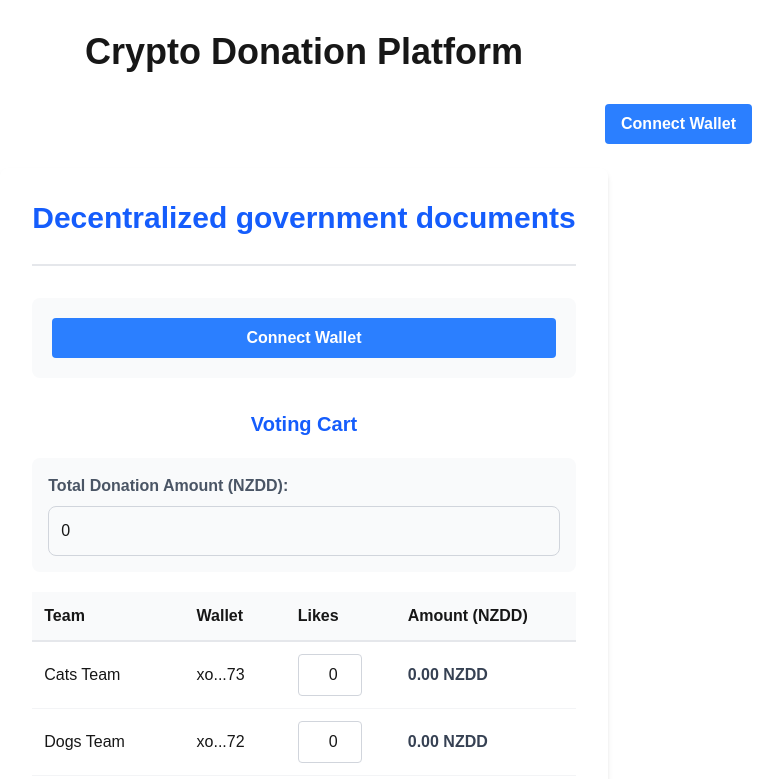
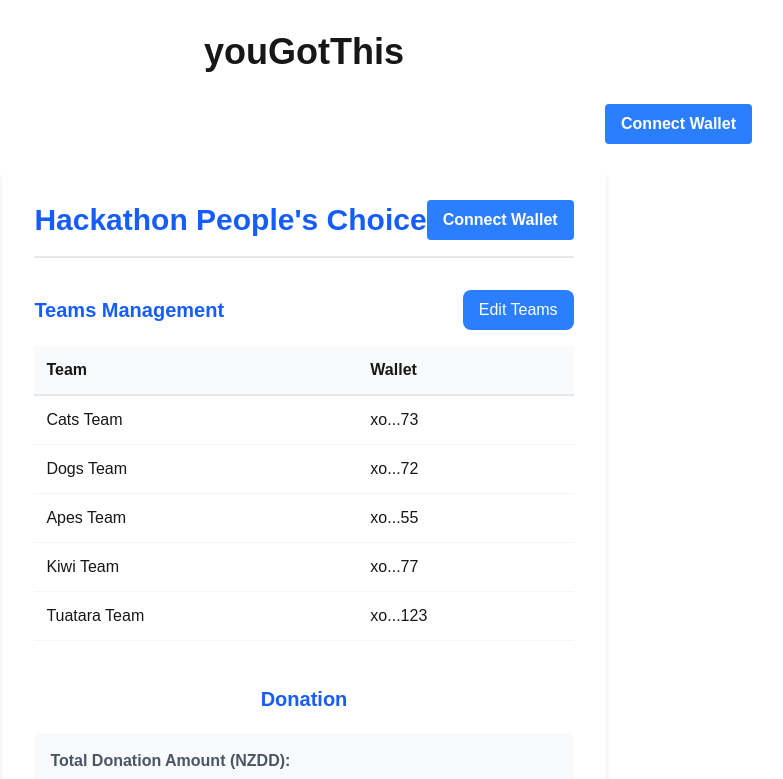
Before and after one commit to derjogi/web3hackathon, a Next.js app in the folder frontend/: page / in a window 1280 px wide. Shown: the top 779 px of the page, without its empty margins (336-1119 px from the left). Built offline with nearby package versions, Linux system fonts and the light colour scheme.

Commit message:
hackathon

```diff
--- a/frontend/src/app/components/DonationForm.jsx
+++ b/frontend/src/app/components/DonationForm.jsx
@@ -1,6 +1,7 @@
 'use client'
 import { useState, useEffect } from 'react';
 import { ethers } from 'ethers';
+import WalletConnect from './WalletConnect';
 
 export default function DecentralizedGovernment() {
   const [currentBalance, setCurrentBalance] = useState(100);
@@ -11,78 +12,32 @@ export default function DecentralizedGovernment() {
   const [account, setAccount] = useState('');
   const [network, setNetwork] = useState('');
   const [ethBalance, setEthBalance] = useState(0);
-
-  const teams = [
+  const [teams, setTeams] = useState([
     { name: "Cats Team", wallet: "xo...73" },
     { name: "Dogs Team", wallet: "xo...72" },
     { name: "Apes Team", wallet: "xo...55" },
     { name: "Kiwi Team", wallet: "xo...77" },
     { name: "Tuatara Team", wallet: "xo...123" }
-  ];
+  ]);
+  const [isEditMode, setIsEditMode] = useState(false);
+  const [newTeamName, setNewTeamName] = useState('');
+  const [newTeamWallet, setNewTeamWallet] = useState('');
 
   useEffect(() => {
     calculateAmounts();
   }, [totalDonation]);
 
-  useEffect(() => {
-    // Check if wallet is already connected
-    checkWalletConnection();
+  // Handle account changes from WalletConnect component
+  const handleAccountChange = async (newAccount, newNetwork) => {
+    setAccount(newAccount);
+    setNetwork(newNetwork);
 
-    // Listen for account changes
-    if (window.ethereum) {
-      window.ethereum.on('accountsChanged', (accounts) => {
-        if (accounts.length > 0) {
-          setAccount(accounts[0]);
-          getWalletBalance(accounts[0]);
+    if (newAccount) {
+      await getWalletBalance(newAccount);
     } else {
-          setAccount('');
       setEthBalance(0);
     }
-      });
-    }
-
-    return () => {
-      if (window.ethereum) {
-        window.ethereum.removeListener('accountsChanged', () => {});
-      }
   };
-  }, []);
-
-  async function checkWalletConnection() {
-    if (window.ethereum) {
-      try {
-        const provider = new ethers.providers.Web3Provider(window.ethereum);
-        const accounts = await provider.listAccounts();
-
-        if (accounts.length > 0) {
-          setAccount(accounts[0]);
-          const network = await provider.getNetwork();
-          setNetwork(network.name);
-          getWalletBalance(accounts[0]);
-        }
-      } catch (error) {
-        console.error("Error checking wallet connection:", error);
-      }
-    }
-  }
-
-  async function connectWallet() {
-    if (window.ethereum) {
-      try {
-        const accounts = await window.ethereum.request({ method: 'eth_requestAccounts' });
-        const provider = new ethers.providers.Web3Provider(window.ethereum);
-        const network = await provider.getNetwork();
-
-        setAccount(accounts[0]);
-        setNetwork(network.name);
-        getWalletBalance(accounts[0]);
-      } catch (error) {
-        console.error("User denied account access");
-      }
-    } else {
-      alert("Please install MetaMask!");
-    }
-  }
 
   async function getWalletBalance(address) {
     if (window.ethereum && address) {
@@ -173,7 +128,7 @@ export default function DecentralizedGovernment() {
     }
 
     // Build confirmation message
-    let confirmMessage = "Are you sure you want to submit the following votes?\n\n";
+    let confirmMessage = "Are you sure you want to submit the following NZDD?\n\n";
     let hasVotes = false;
 
     for (const [teamIndex, amount] of Object.entries(cart)) {
@@ -203,7 +158,7 @@ export default function DecentralizedGovernment() {
       setCurrentBalance(prev => prev - totalAmount);
       resetCart();
 
-      alert(`Successfully submitted votes totaling ${totalAmount.toFixed(2)} NZDD!`);
+      alert(`Successfully submitted NZDD totaling ${totalAmount.toFixed(2)} NZDD!`);
     }
   };
 
@@ -222,24 +177,72 @@ export default function DecentralizedGovernment() {
     calculateAmounts();
   };
 
+  const handleTeamNameChange = (index, newName) => {
+    const updatedTeams = [...teams];
+    updatedTeams[index].name = newName;
+    setTeams(updatedTeams);
+  };
+
+  const handleWalletChange = (index, newWallet) => {
+    const updatedTeams = [...teams];
+    updatedTeams[index].wallet = newWallet;
+    setTeams(updatedTeams);
+  };
+
+  const addNewTeam = () => {
+    if (newTeamName.trim() === '' || newTeamWallet.trim() === '') {
+      alert('Please enter both team name and wallet address');
+      return;
+    }
+
+    setTeams([...teams, { name: newTeamName, wallet: newTeamWallet }]);
+    setNewTeamName('');
+    setNewTeamWallet('');
+  };
+
+  const removeTeam = (index) => {
+    if (confirm(`Are you sure you want to remove ${teams[index].name}?`)) {
+      const updatedTeams = teams.filter((_, i) => i !== index);
+      setTeams(updatedTeams);
+
+      // Update cart to remove the deleted team
+      const updatedCart = { ...cart };
+      delete updatedCart[index];
+
+      // Reindex the cart keys
+      const newCart = {};
+      Object.entries(updatedCart).forEach(([key, value]) => {
+        const keyNum = parseInt(key);
+        if (keyNum > index) {
+          newCart[keyNum - 1] = value;
+        } else {
+          newCart[key] = value;
+        }
+      });
+
+      setCart(newCart);
+    }
+  };
+
+  const toggleEditMode = () => {
+    setIsEditMode(!isEditMode);
+  };
+
   return (
     <div className="max-w-3xl mx-auto bg-white p-6 md:p-8 rounded-lg shadow-md">
-      <div className="mb-8 pb-4 border-b-2 border-gray-200">
-        <h1 className="text-3xl font-bold text-blue-600 mb-3">Decentralized government documents</h1>
+      <div className="mb-8 pb-4 border-b-2 border-gray-200 flex justify-between items-center">
+        <h1 className="text-3xl font-bold text-blue-600">Hackathon People's Choice</h1>
+        <div className="wallet-connect-container">
+          <WalletConnect onAccountChange={handleAccountChange} />
+        </div>
       </div>
 
+      {account && (
         <div className="mb-8 p-5 bg-gray-50 rounded-lg">
-
-        {account ? (
-          <>
-            <label htmlFor="wallet" className="block mb-1 font-semibold text-gray-600">Wallet Address:</label>
-            <input
-              type="text"
-              id="wallet"
-              className="w-full p-3 mb-4 border border-gray-300 rounded-lg text-base"
-              value={account}
-              readOnly
-            />
+          <div className="flex justify-between items-center py-3 border-b border-gray-200">
+            <span>Connected Address:</span>
+            <span className="font-bold text-blue-600">{`${account.substring(0, 6)}...${account.substring(38)}`}</span>
+          </div>
           <div className="flex justify-between items-center py-3 border-b border-gray-200">
             <span>Network:</span>
             <span className="font-bold text-blue-600">{network}</span>
@@ -250,19 +253,109 @@ export default function DecentralizedGovernment() {
               {ethBalance.toFixed(4)} ETH
             </span>
           </div>
-          </>
+        </div>
+      )}
+
+      <div className="mb-6">
+        <div className="flex justify-between items-center mb-4">
+          <h2 className="text-xl font-semibold text-blue-600">Teams Management</h2>
+          <button
+            onClick={toggleEditMode}
+            className={`px-4 py-2 rounded-lg text-white font-medium ${isEditMode ? 'bg-red-500 hover:bg-red-600' : 'bg-blue-500 hover:bg-blue-600'}`}
+          >
+            {isEditMode ? 'Done Editing' : 'Edit Teams'}
+          </button>
+        </div>
+
+        {isEditMode && (
+          <div className="mb-6 p-4 bg-gray-50 rounded-lg">
+            <h3 className="text-lg font-semibold mb-3">Add New Team</h3>
+            <div className="grid grid-cols-1 md:grid-cols-2 gap-4 mb-4">
+              <div>
+                <label className="block mb-1 text-sm font-medium text-gray-700">Team Name</label>
+                <input
+                  type="text"
+                  className="w-full p-2 border border-gray-300 rounded-lg"
+                  value={newTeamName}
+                  onChange={(e) => setNewTeamName(e.target.value)}
+                  placeholder="Enter team name"
+                />
+              </div>
+              <div>
+                <label className="block mb-1 text-sm font-medium text-gray-700">Wallet Address</label>
+                <input
+                  type="text"
+                  className="w-full p-2 border border-gray-300 rounded-lg"
+                  value={newTeamWallet}
+                  onChange={(e) => setNewTeamWallet(e.target.value)}
+                  placeholder="Enter wallet address"
+                />
+              </div>
+            </div>
+            <button
+              onClick={addNewTeam}
+              className="w-full bg-green-500 hover:bg-green-600 text-white font-bold py-2 px-4 rounded"
+            >
+              Add Team
+            </button>
+          </div>
+        )}
+
+        <div className="overflow-x-auto">
+          <table className="w-full mb-5">
+            <thead>
+              <tr className="bg-gray-50">
+                <th className="p-3 text-left border-b-2 border-gray-200">Team</th>
+                <th className="p-3 text-left border-b-2 border-gray-200">Wallet</th>
+                {isEditMode && <th className="p-3 text-left border-b-2 border-gray-200">Actions</th>}
+              </tr>
+            </thead>
+            <tbody>
+              {teams.map((team, index) => (
+                <tr key={index} className="border-b border-gray-100">
+                  <td className="p-3">
+                    {isEditMode ? (
+                      <input
+                        type="text"
+                        className="w-full p-2 border border-gray-300 rounded"
+                        value={team.name}
+                        onChange={(e) => handleTeamNameChange(index, e.target.value)}
+                      />
                     ) : (
+                      team.name
+                    )}
+                  </td>
+                  <td className="p-3">
+                    {isEditMode ? (
+                      <input
+                        type="text"
+                        className="w-full p-2 border border-gray-300 rounded"
+                        value={team.wallet}
+                        onChange={(e) => handleWalletChange(index, e.target.value)}
+                      />
+                    ) : (
+                      team.wallet
+                    )}
+                  </td>
+                  {isEditMode && (
+                    <td className="p-3">
                       <button
-            onClick={connectWallet}
-            className="w-full bg-blue-500 hover:bg-blue-700 text-white font-bold py-2 px-4 rounded"
+                        onClick={() => removeTeam(index)}
+                        className="bg-red-500 hover:bg-red-600 text-white px-3 py-1 rounded"
                       >
-            Connect Wallet
+                        Remove
                       </button>
+                    </td>
                   )}
+                </tr>
+              ))}
+            </tbody>
+          </table>
+        </div>
       </div>
 
       <div>
-        <h2 className="text-xl font-semibold text-blue-600 mb-5 text-center">Voting Cart</h2>
+        <h2 className="text-xl font-semibold text-blue-600 mb-5 text-center">Donation</h2>
         {errorMessage && <p className="text-red-500 mb-3 text-sm">{errorMessage}</p>}
 
         <div className="p-4 mb-5 bg-gray-50 rounded-lg">
@@ -333,7 +426,7 @@ export default function DecentralizedGovernment() {
               : 'bg-blue-600 hover:bg-blue-700 hover:shadow-md hover:-translate-y-0.5'
           }`}
         >
-          Submit Votes
+          Submit NZDD
         </button>
       </div>
 
--- a/frontend/src/app/components/WalletConnect.jsx
+++ b/frontend/src/app/components/WalletConnect.jsx
@@ -2,32 +2,64 @@
 import { useState, useEffect } from 'react';
 import { ethers } from 'ethers';
 
-export default function WalletConnect() {
+export default function WalletConnect({ onAccountChange }) {
   const [account, setAccount] = useState('');
   const [network, setNetwork] = useState('');
 
   async function connectWallet() {
     if (window.ethereum) {
       try {
+        // Force MetaMask to show the account selection modal
+        await window.ethereum.request({
+          method: 'wallet_requestPermissions',
+          params: [{ eth_accounts: {} }]
+        });
+
+        // Then get the selected account
         const accounts = await window.ethereum.request({ method: 'eth_requestAccounts' });
         const provider = new ethers.providers.Web3Provider(window.ethereum);
         const network = await provider.getNetwork();
 
         setAccount(accounts[0]);
         setNetwork(network.name);
+
+        // Notify parent component about account change
+        if (onAccountChange) {
+          onAccountChange(accounts[0], network.name);
+        }
       } catch (error) {
-        console.error("User denied account access");
+        console.error("User denied account access", error);
       }
     } else {
       alert("Please install MetaMask!");
     }
   }
 
+  function disconnectWallet() {
+    // Clear wallet state
+    setAccount('');
+    setNetwork('');
+
+    // Notify parent component
+    if (onAccountChange) {
+      onAccountChange('', '');
+    }
+
+    // Note to user
+    alert("You've been disconnected from this dApp. To connect a different account, use MetaMask to switch accounts and then reconnect.");
+  }
+
   // Listen for account changes
   useEffect(() => {
     if (window.ethereum) {
       window.ethereum.on('accountsChanged', (accounts) => {
-        setAccount(accounts[0] || '');
+        const newAccount = accounts[0] || '';
+        setAccount(newAccount);
+
+        // Notify parent component
+        if (onAccountChange) {
+          onAccountChange(newAccount, network);
+        }
       });
     }
 
@@ -36,14 +68,20 @@ export default function WalletConnect() {
         window.ethereum.removeListener('accountsChanged', () => {});
       }
     };
-  }, []);
+  }, [network, onAccountChange]);
 
   return (
     <div className="wallet-connect">
       {account ? (
-        <div>
+        <div className="flex flex-col md:flex-row items-center gap-3">
           <p>Connected: {account.substring(0, 6)}...{account.substring(38)}</p>
           <p>Network: {network}</p>
+          <button
+            onClick={disconnectWallet}
+            className="bg-red-500 hover:bg-red-700 text-white font-bold py-2 px-4 rounded"
+          >
+            Disconnect Wallet
+          </button>
         </div>
       ) : (
         <button
--- a/frontend/src/app/page.js
+++ b/frontend/src/app/page.js
@@ -5,7 +5,7 @@ export default function Home() {
   return (
     <main className="min-h-screen p-8">
       <div className="max-w-4xl mx-auto">
-        <h1 className="text-4xl font-bold mb-8 text-center">Crypto Donation Platform</h1>
+        <h1 className="text-4xl font-bold mb-8 text-center">youGotThis</h1>
 
         <div className="flex justify-end mb-6">
           <WalletConnect />
```
Lines whose indentation alone changed are shown as unchanged.
